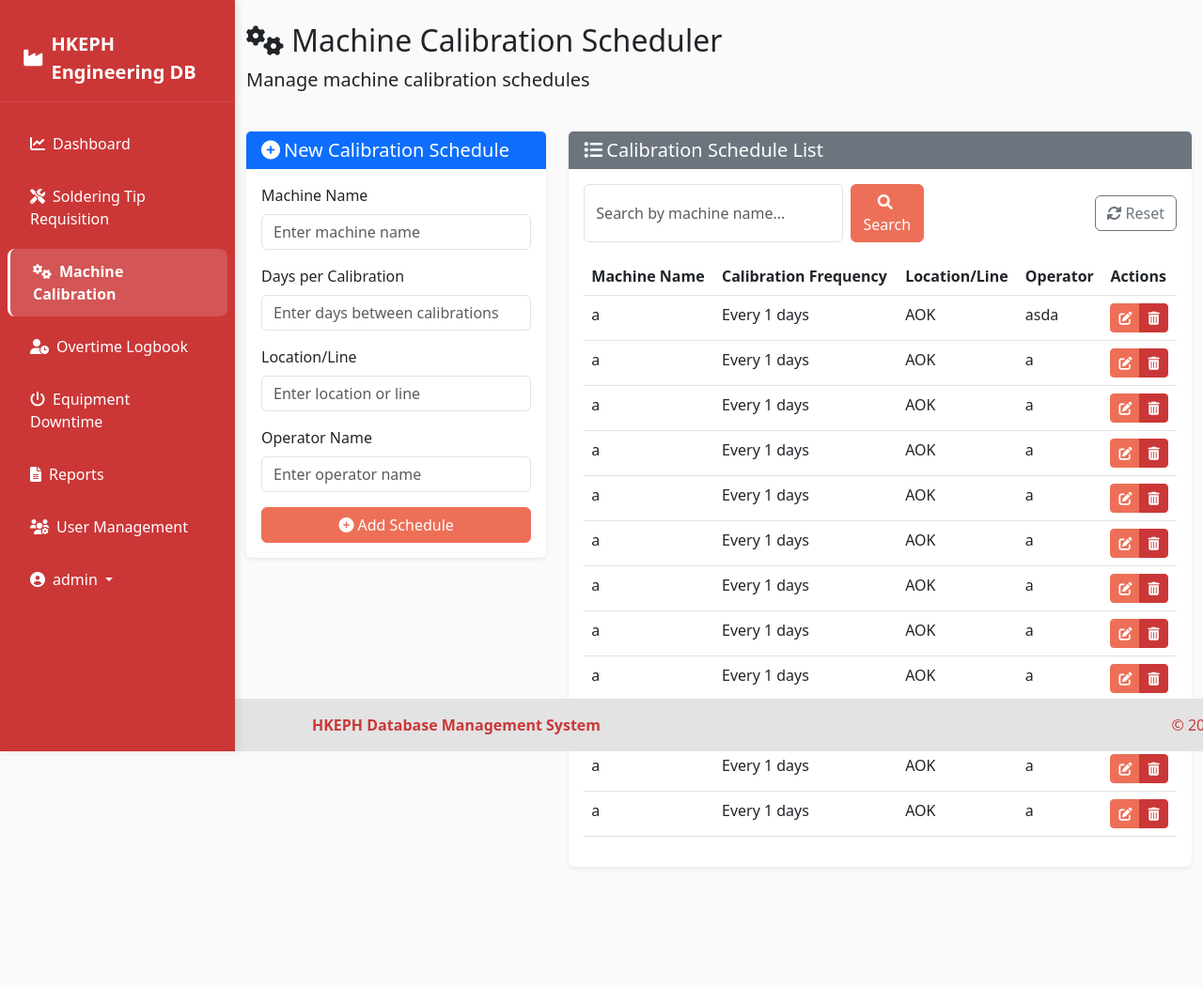
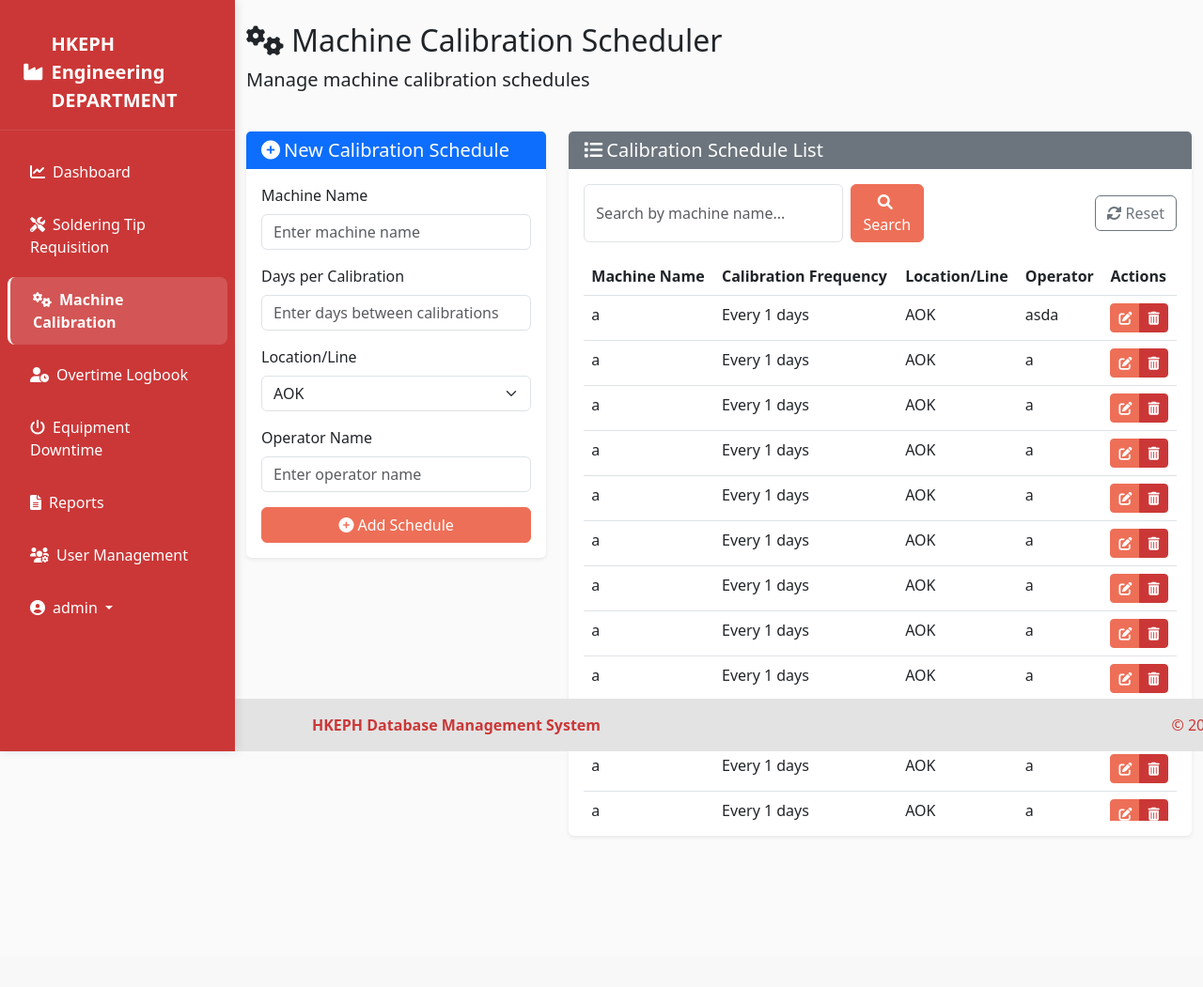
Before and after one commit to Lenardogs/ENGINEER_DBMS, a Flask app: page /machine-calibrations in a window 1280 px wide. Shown: the whole page at 94% size. After the commit the page ends 874 px from the top, so only its background shows below. Run offline with Flask 3, Linux system fonts and the light colour scheme; a user stored in the database is signed in; some libraries are stand-ins or nearby versions.

Commit message:
added designs

```diff
--- a/forms.py
+++ b/forms.py
@@ -1,5 +1,5 @@
 from flask_wtf import FlaskForm
-from wtforms import StringField, PasswordField, BooleanField, SelectField, TextAreaField, IntegerField, FloatField, DateField, HiddenField
+from wtforms import StringField, PasswordField, BooleanField, SelectField, TextAreaField, IntegerField, FloatField, DateField, HiddenField, SubmitField
 from wtforms.validators import DataRequired, Email, EqualTo, Length, Optional, NumberRange
 
 class LoginForm(FlaskForm):
@@ -25,10 +25,17 @@ class SolderingTipForm(FlaskForm):
     date = DateField('Date', validators=[DataRequired()])
 
 class MachineCalibrationForm(FlaskForm):
-    machine_name = StringField('Machine Name', validators=[DataRequired(), Length(max=100)])
-    days_per_calibration = IntegerField('Days per Calibration', validators=[DataRequired(), NumberRange(min=1, max=365)])
-    location_line = StringField('Location/Line', validators=[DataRequired(), Length(max=100)])
-    operator_name = StringField('Operator Name', validators=[DataRequired(), Length(max=100)])
+    machine_name = StringField('Machine Name', validators=[DataRequired()])
+    days_per_calibration = IntegerField('Days per Calibration', validators=[DataRequired(), NumberRange(min=1)])
+    location_line = SelectField('Location/Line', choices=[
+        ('AOK', 'AOK'),
+        ('GRANDSTREAM', 'GRANDSTREAM'),
+        ('INTRACOM', 'INTRACOM'),
+        ('D-LINK', 'D-LINK'),
+        ('PC POWER', 'PC POWER')
+    ], validators=[DataRequired()])
+    operator_name = StringField('Operator Name', validators=[DataRequired()])
+    submit = SubmitField('Save')
 
 class OvertimeLogbookForm(FlaskForm):
     employee_name = StringField('Employee Name', validators=[DataRequired(), Length(max=100)])
--- a/routes.py
+++ b/routes.py
@@ -17,6 +17,7 @@ def dashboard():
     # Count records for each module
     soldering_tips_count = SolderingTip.query.count()
     machine_calibrations_count = MachineCalibration.query.count()
+
     overtime_logs_count = OvertimeLogbook.query.count()
     equipment_downtimes_count = EquipmentDowntime.query.count()
 
@@ -475,6 +476,12 @@ def delete_equipment_downtime(downtime_id):
     flash('Equipment downtime record deleted successfully!', 'success')
     return redirect(url_for('equipment_downtime'))
 
+# Maintenance and Abnormality Report routes
+@app.route('/maintenance_report')
+@login_required
+def maintenance_report():
+    return render_template('maintenance_report.html')
+
 # Reports routes
 @app.route('/reports')
 @login_required
--- a/templates/base.html
+++ b/templates/base.html
@@ -123,6 +123,12 @@
                 border-radius: 0.25rem;
             }
         }
+
+        .bold-welcome {
+            font-weight: bold;
+            color: var(--accent-secondary);
+            margin-bottom: 1rem;
+        }
     </style>
 </head>
 <body>
@@ -135,7 +141,7 @@
     <nav class="sidebar collapse d-lg-block" id="sidebar">
         <div class="sidebar-brand">
             <a href="{{ url_for('dashboard') }}">
-                <i class="fas fa-industry me-2"></i>HKEPH Engineering DB
+                <i class="fas fa-industry me-2"></i>HKEPH Engineering DEPARTMENT
             </a>
         </div>
         {% if current_user.is_authenticated %}
--- a/templates/dashboard.html
+++ b/templates/dashboard.html
@@ -8,7 +8,7 @@
                 <i class="fas fa-chart-line me-2" style="color: var(--accent-primary);"></i>
                 Dashboard
             </h1>
-            <p class="lead text-muted mb-0">
+            <p class="lead text-muted mb-0 bold-welcome">
                 Welcome to the HKEPH Engineering Database Management System
             </p>
         </div>
--- a/templates/machine_calibration.html
+++ b/templates/machine_calibration.html
@@ -46,7 +46,7 @@
 
                     <div class="mb-3">
                         <label for="location_line" class="form-label">Location/Line</label>
-                        {{ form.location_line(class="form-control", placeholder="Enter location or line") }}
+                        {{ form.location_line(class="form-select") }}
                         {% for error in form.location_line.errors %}
                             <div class="text-danger">{{ error }}</div>
                         {% endfor %}
@@ -96,7 +96,9 @@
                         <i class="fas fa-sync-alt me-1"></i>Reset
                     </a>
                 </div>
-                <div class="table-responsive">
+
+                <!-- Add scrollable container -->
+                <div class="table-responsive" style="max-height: 600px; overflow-y: auto;">
                     <table class="table table-hover">
                         <thead>
                             <tr>
```
Also changed, not shown: templates/soldering_tip.html (+5 -3 lines), images/BG.jpg (added), instance/database.db, models.py (line endings or trailing spaces).
